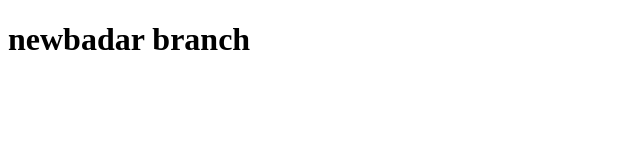
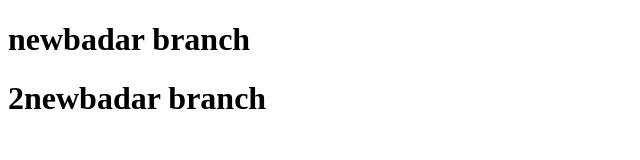
Before and after one commit to badrmerchant/web3-11-without-redMe-file, a plain HTML site: page newBadar/indexBadar.html in a window 1280 px wide. Shown: the whole page, without its empty margins (0-640 px from the left). Drawn offline with Linux system fonts and the light colour scheme.

Commit message:
2 newbadar branch

```diff
--- a/newBadar/indexBadar.html
+++ b/newBadar/indexBadar.html
@@ -8,5 +8,6 @@
 </head>
 <body>
     <h1>newbadar branch</h1>
+    <h1>2newbadar branch</h1>
 </body>
 </html>
```
